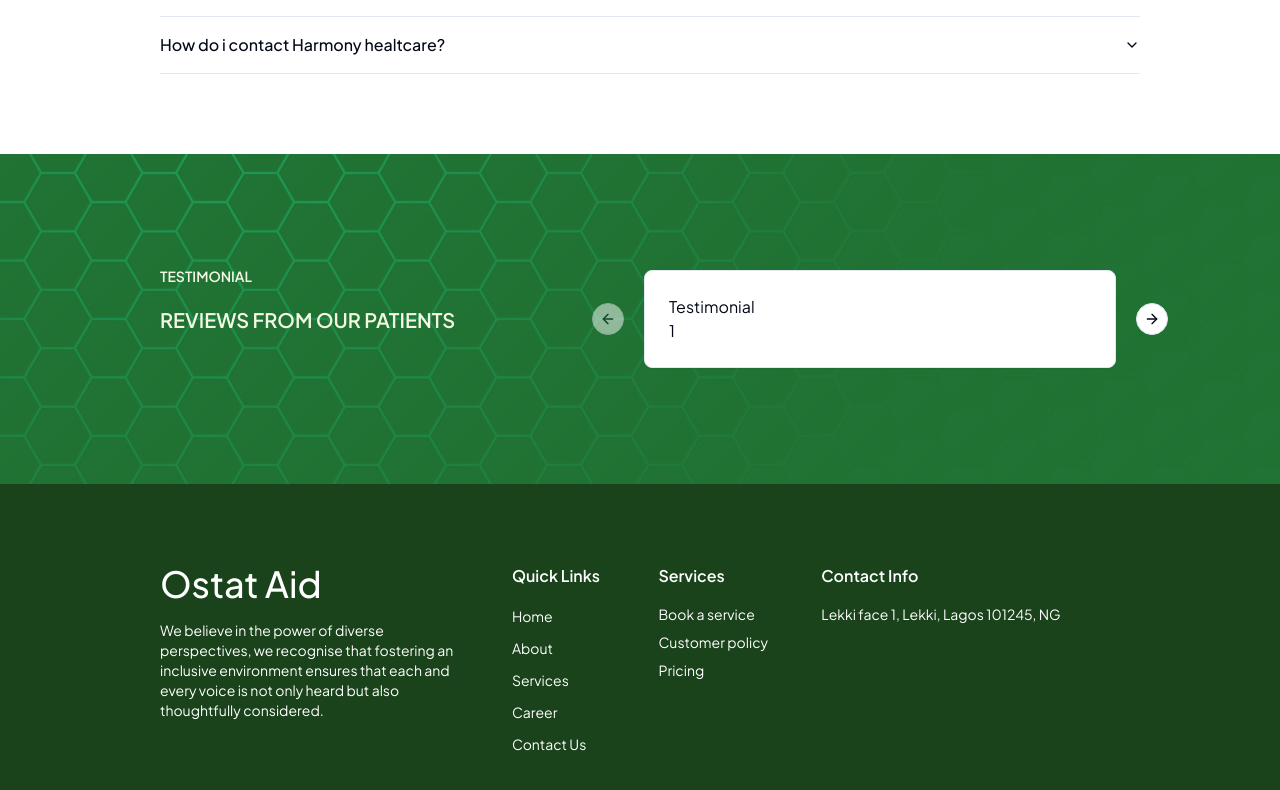
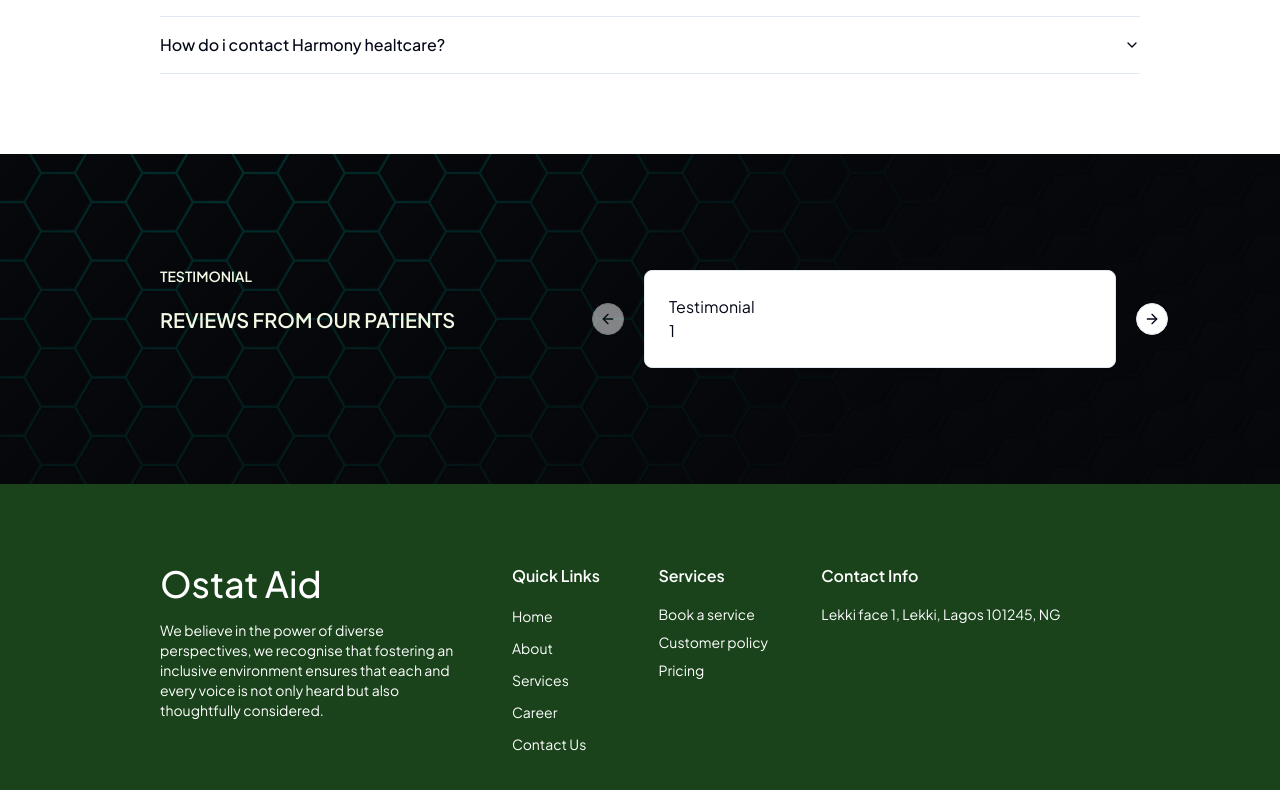
Before and after one commit to DavidWaza/homecare-web, a Next.js app: page / in a window 1280 px wide. Shown: the part 4286-5076 px from the top of the page. Built offline with nearby package versions, Linux system fonts and the light colour scheme.

Commit message:
fix: removed green background from testimonial

```diff
--- a/src/app/globals.css
+++ b/src/app/globals.css
@@ -158,7 +158,7 @@
   left: 0;
   width: 100%;
   height: 100%;
-  background-color: rgba(34, 134, 52, 0.8);
+  background-color: rgba(0, 0, 0, 0.8);
   pointer-events: none;
   z-index: 1;
 }
```
